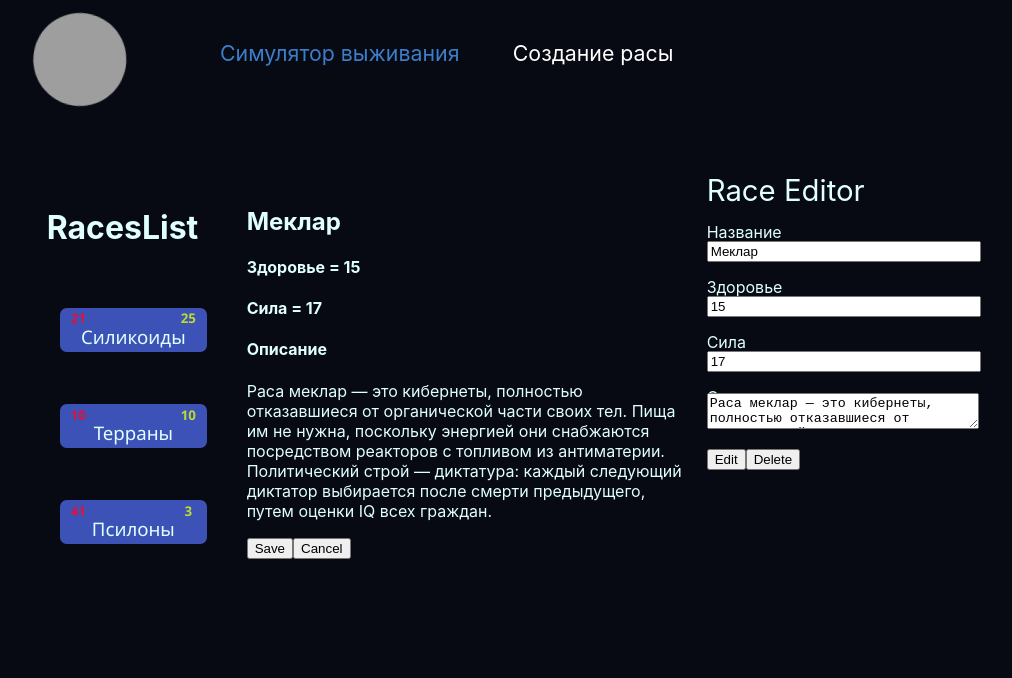
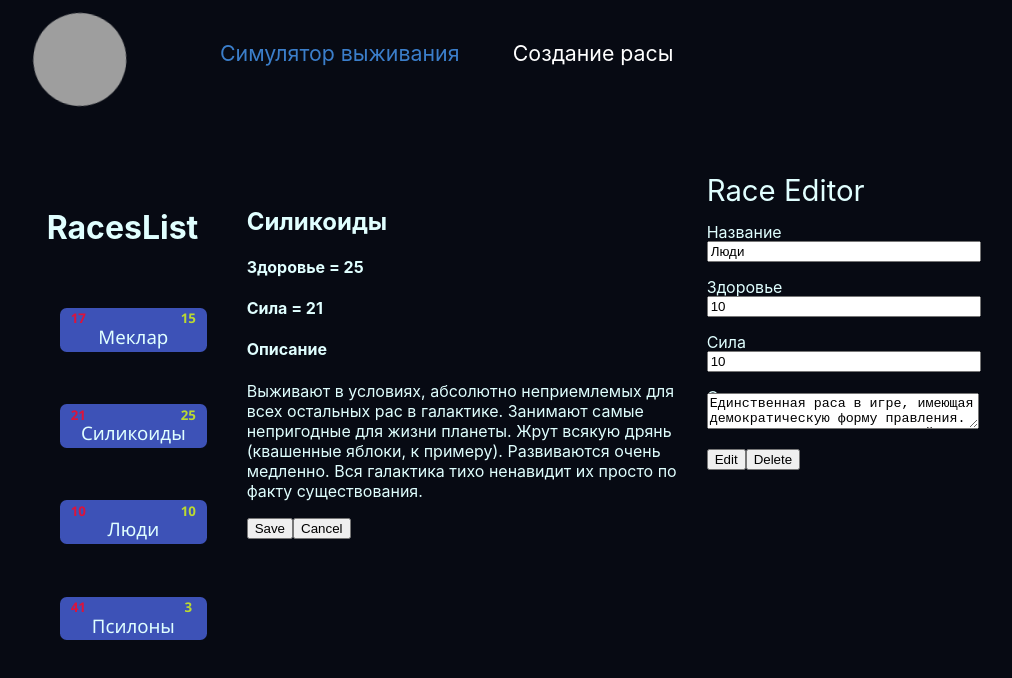
Before and after one commit to lvovandrey/dark-forest, a React (Create React App) app: page /race in a window 1280 px wide. Shown: the top 678 px of the page, without its empty margins (100-1112 px from the left). Built offline with nearby package versions, Linux system fonts and the light colour scheme; grey boxes are pictures that could not be loaded.

Commit message:
Немного отделил данные от UI

```diff
--- a/src/Components/RaceList/Common/RaceLink/RaceLink.jsx
+++ b/src/Components/RaceList/Common/RaceLink/RaceLink.jsx
@@ -3,10 +3,10 @@ import PlayerCard from '../../../PlayerCard/PlayerCard';
 import css from './RaceLink.module.css';
 
 const RaceLink = (props) => {
-    let path = `/race/${props.raceid}`;
+    let path = `/race/${props.race.id}`;
     return (
         <NavLink to={path}>
-            <PlayerCard race={props.race} streight={props.streight} health={props.health}/>
+            <PlayerCard race={props.race.name} streight={props.race.streight} health={props.race.health} />
         </NavLink>
     )
 }
--- a/src/Components/RaceList/RacesList.jsx
+++ b/src/Components/RaceList/RacesList.jsx
@@ -1,14 +1,15 @@
 import RaceLink from './Common/RaceLink/RaceLink';
 import css from './RacesList.module.css'
 
-const RacesList = () => {
+const RacesList = (props) => {
     return (
         <div className={css.racesList}>
             <h1>RacesList</h1>
             <div className={css.list}>
-                <RaceLink raceid='1' race='Силикоиды' streight='21' health='25' />
-                <RaceLink raceid='2' race='Терраны' streight='10' health='10' />
-                <RaceLink raceid='3' race='Псилоны' streight='41' health='3' />
+                <RaceLink race={props.races[0]} />
+                <RaceLink race={props.races[1]} />
+                <RaceLink race={props.races[2]} />
+                <RaceLink race={props.races[3]} />
             </div>
         </div>
     )
--- a/src/Components/RacesPage/RacesPage.jsx
+++ b/src/Components/RacesPage/RacesPage.jsx
@@ -6,17 +6,24 @@ import css from './RacesPage.module.css'
 const RacesPage = () => {
 
     let meklarInfo = {
+        id: 0,
         name: 'Меклар',
         health: 15,
         streight: 17,
         description: 'Раса меклар — это кибернеты, полностью отказавшиеся от органической части своих тел. Пища им не нужна, поскольку энергией они снабжаются посредством реакторов с топливом из антиматерии. Политический строй — диктатура: каждый следующий диктатор выбирается после смерти предыдущего, путем оценки IQ всех граждан.'
     }
+    let races = [
+        { ...meklarInfo },
+        { id: 1, name: 'Силикоиды', streight: 21, health: 25, description: 'Выживают в условиях, абсолютно неприемлемых для всех остальных рас в галактике. Занимают самые непригодные для жизни планеты. Жрут всякую дрянь (квашенные яблоки, к примеру). Развиваются очень медленно. Вся галактика тихо ненавидит их просто по факту существования.' },
+        { id: 2, name: 'Люди', streight: 10, health: 10, description: 'Единственная раса в игре, имеющая демократическую форму правления. Этот же факт делает её самой демократической расой в игре! Причём, профит от демократической формы правления настолько высок и неоспорим, что никаких других плюшек им и не потребовалось. Ну, кроме умения нравиться всем подряд. Знакомая картина, правда?' },
+        { id: 3, name: 'Псилоны', streight: 41, health: 3, description: 'Многочисленные, креативные, работоспособные. На их долю приходится большая часть всех великих изобретений галактики. Просторная родная планета даёт место для самых смелых научных экспериментов. При этом слабые физически, что на всех планетах, кроме родного Ментара, создаёт постоянные проблемы со жратвой (кто играл — тот знает). И тоже прекрасно чувствуют себя в условиях диктатуры.' },
+    ]
 
     return (
         <div className={css.racesPage}>
-            <RacesList/>
-            <RaceInfo race={meklarInfo} />
-            <RaceEditor race={meklarInfo}/>
+            <RacesList races={races} />
+            <RaceInfo race={races[1]} />
+            <RaceEditor race={races[2]} />
         </div>
     )
 }
```
